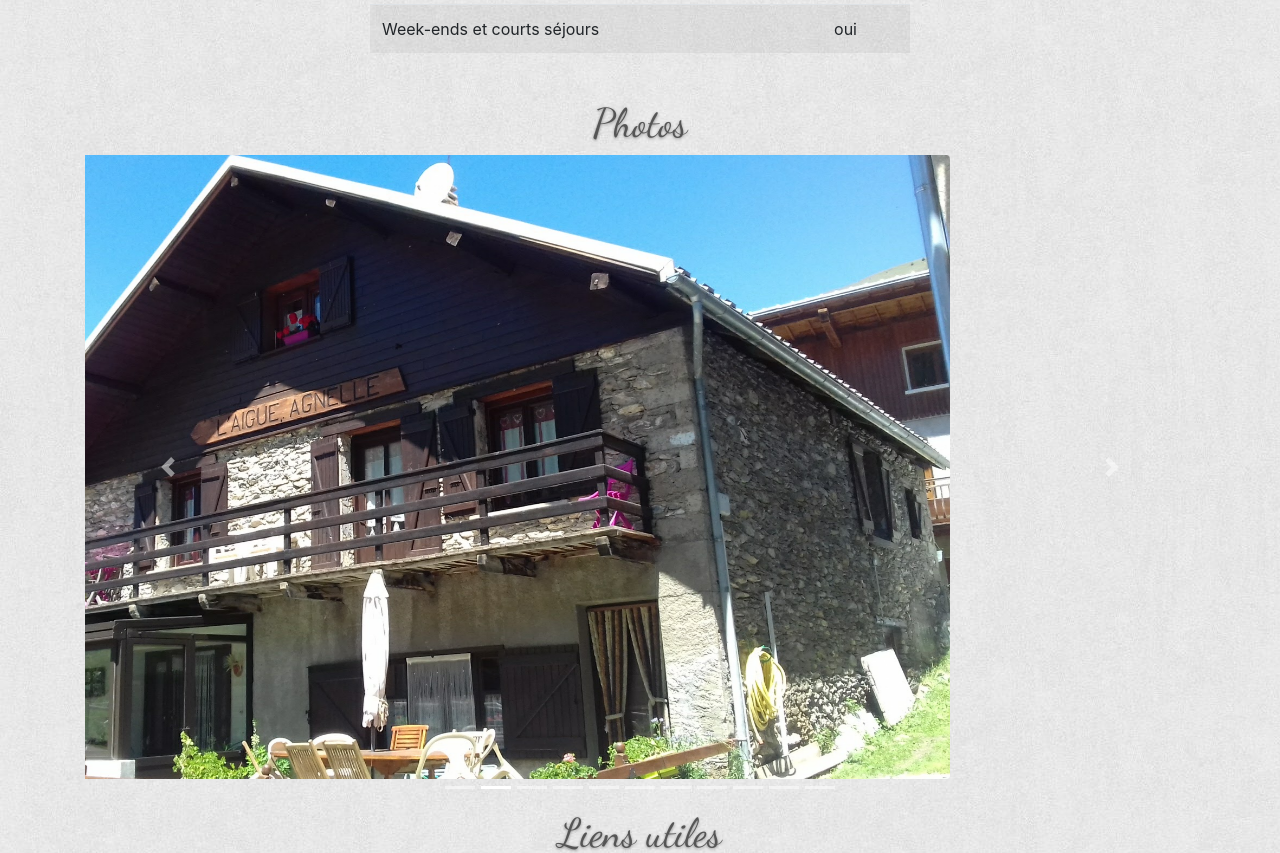
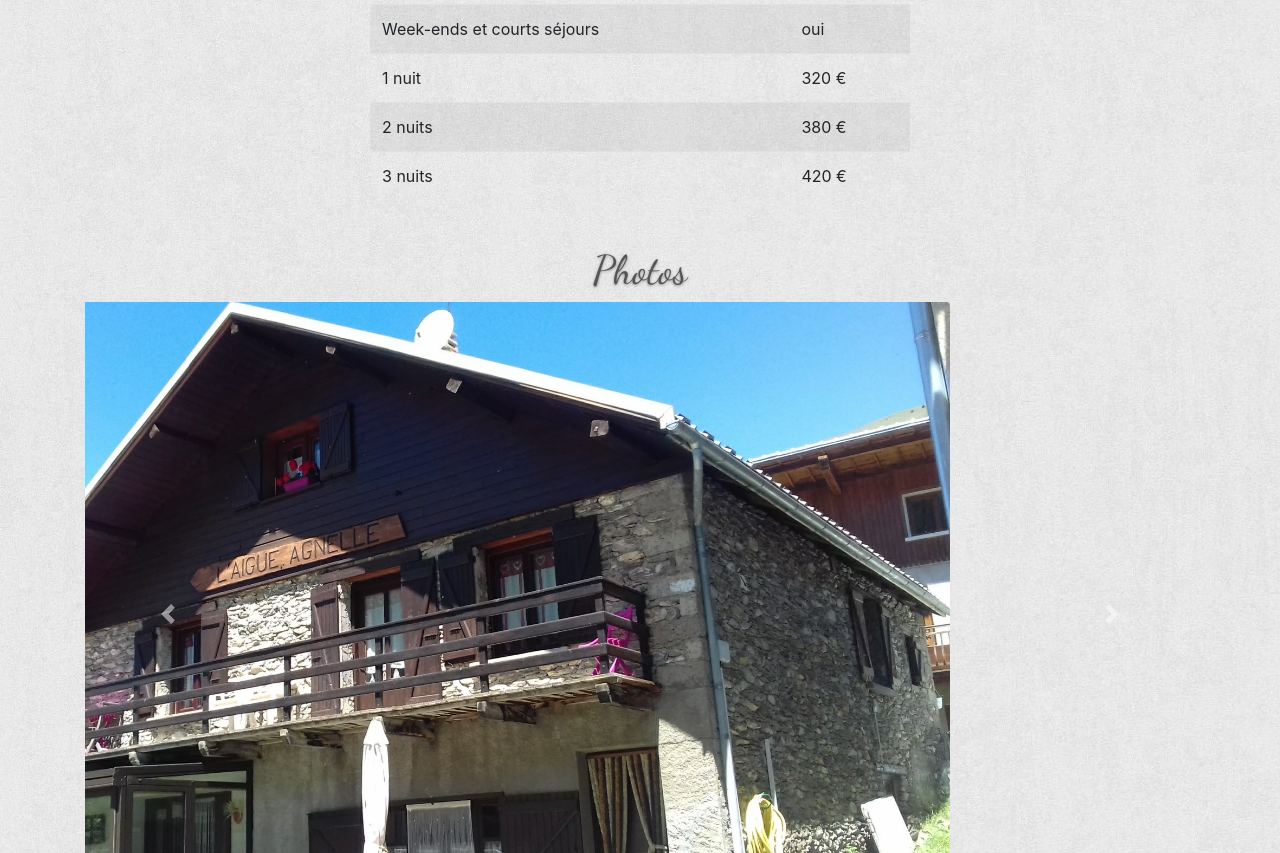
Before and after one commit to pgiraud/aigue_agnelle, a plain HTML site: page index.html in a window 1280 px wide. Shown: the part 2873-3726 px from the top of the page. Drawn offline with nearby package versions, Linux system fonts and the light colour scheme.

Commit message:
Ajout tarifs week-end

```diff
--- a/index.html
+++ b/index.html
@@ -205,6 +205,18 @@
                 <td>Week-ends et courts séjours</td>
                 <td>oui</td>
               </tr>
+              <tr>
+                <td>1 nuit</td>
+                <td>320 €</td>
+              </tr>
+              <tr>
+                <td>2 nuits</td>
+                <td>380 €</td>
+              </tr>
+              <tr>
+                <td>3 nuits</td>
+                <td>420 €</td>
+              </tr>
             </table>
           </div>
         </div>
```
